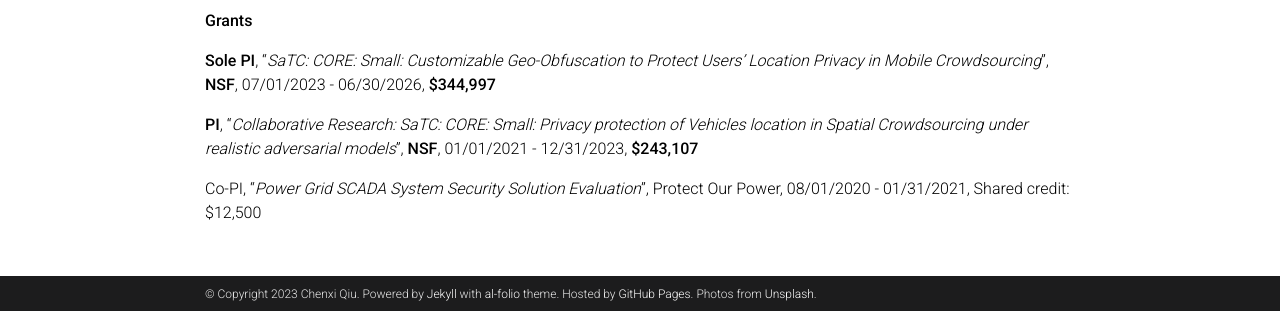
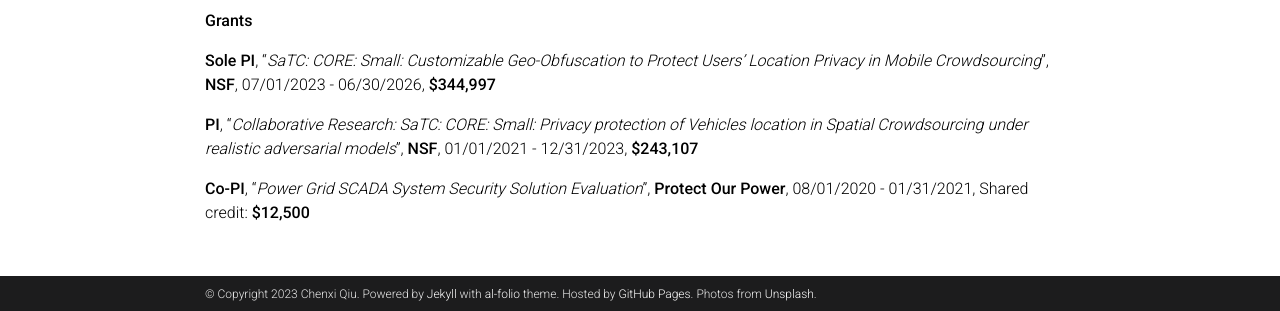
Before and after one commit to chenxiunt/chenxiunt.github.io, a Jekyll site: the page built from _pages/projects.md, in a window 1280 px wide and 1157 px high, cut to the strip 846-1157 px from the top of the window. Built offline with Jekyll 4.4.1, drawn with Linux system fonts in a browser that asks for light colours; full-size pictures stand in for the smaller copies a plugin makes; comment, search, counter and statistics services are not loaded; a style sheet for code colours, icons or effects is not loaded.

Commit message:
Update projects.md

```diff
--- a/_pages/projects.md
+++ b/_pages/projects.md
@@ -62,4 +62,4 @@ horizontal: false
 
 **PI**, “*Collaborative Research: SaTC: CORE: Small: Privacy protection of Vehicles location in Spatial Crowdsourcing under realistic adversarial models*”, **NSF**, 01/01/2021 - 12/31/2023, **$243,107**
 
-Co-PI, “*Power Grid SCADA System Security Solution Evaluation*”, Protect Our Power, 08/01/2020 - 01/31/2021, Shared credit: $12,500
+**Co-PI**, “*Power Grid SCADA System Security Solution Evaluation*”, **Protect Our Power**, 08/01/2020 - 01/31/2021, Shared credit: **$12,500**
```
